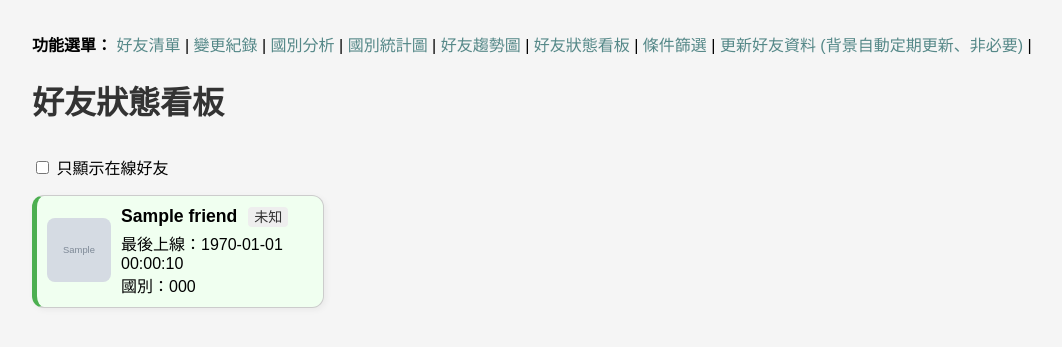
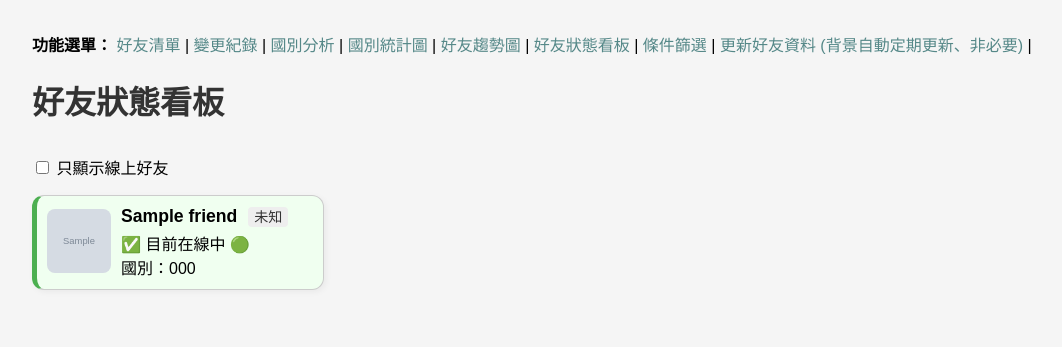
Before and after one commit to bbfox0703/steam-friend-history, a Flask app: template templates/status_board.html in a window 1280 px wide. Shown: the top 347 px of the page, without its empty margins (0-1062 px from the left). Run offline with Flask 2, Linux system fonts and the light colour scheme; the template is opened without the code that fills it: most values are stand-ins (such as "Sample title", 1, 10 or a date in 2020); grey boxes marked "Sample" are stand-in pictures; parts of the project's set-up code (start-up, migrations or seed data) failed here and were passed over.

Commit message:
Update status_board.html

```diff
--- a/templates/status_board.html
+++ b/templates/status_board.html
@@ -8,7 +8,7 @@
 <form method="get" style="margin-bottom: 1em;">
     <label>
         <input type="checkbox" name="online_only" value="on" onchange="this.form.submit()" {% if show_online_only %}checked{% endif %}>
-        只顯示在線好友
+        只顯示線上好友
     </label>
 </form>
 
@@ -23,12 +23,14 @@
                 <strong>{{ f.persona_name }}</strong>
                 <span class="status-tag">{{ status_map.get(f.personastate, '未知') }}</span>
             </div>
-            <div class="meta">
-                {% if f.lastlogoff %}
-                    最後上線：{{ f.lastlogoff | datetimeformat }}<br>
-                {% endif %}
-                國別：{{ f.country_code or '??' }}
-            </div>
+			<div class="meta">
+				{% if f.personastate != 0 %}
+					✅ 目前在線中 🟢<br>
+				{% elif f.lastlogoff %}
+					最後上線：{{ f.lastlogoff | datetimeformat }}（{{ f.lastlogoff | timeago }}）<br>
+				{% endif %}
+				國別：{{ f.country_code or '??' }}
+			</div>
         </div>
     </div>
     {% endfor %}
```
